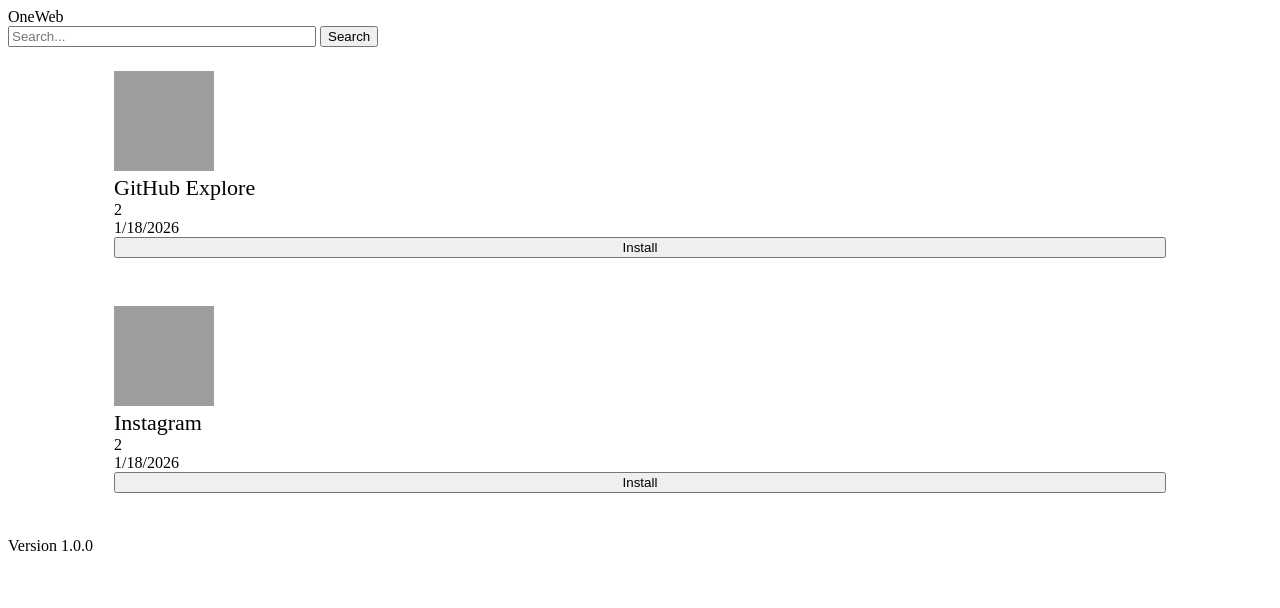
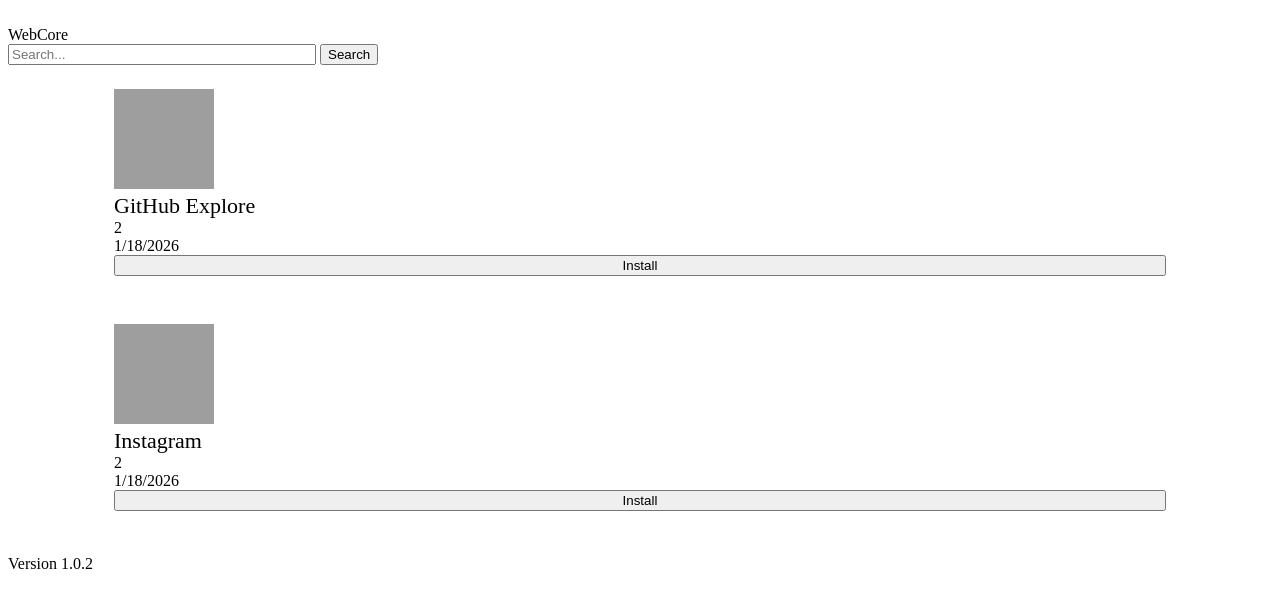
Before and after one commit to urnjoya/WebCore, a plain HTML site: page index.html in a window 1280 px wide. Drawn offline with Linux system fonts and the light colour scheme; grey boxes are pictures that could not be loaded.

Commit message:
Change title to 'WebCore' and update version
Updated the title and version in the HTML file, added cache control meta tags.

```diff
--- a/index.html
+++ b/index.html
@@ -4,15 +4,19 @@
 <head>
     <meta charset="UTF-8" />
     <meta name="viewport" content="width=device-width, initial-scale=1.0" />
-    <title>OneWeb</title>
+    <title>WebCore</title>
     <link rel="manifest" href="manifest.json">
     <meta name="theme-color" content="#0f172a">
     <link rel="stylesheet" href="style.css" />
+    <meta http-equiv="Cache-Control" content="no-store, no-cache, must-revalidate">
+    <meta http-equiv="Pragma" content="no-cache">
+    <meta http-equiv="Expires" content="0">
+
 </head>
 
 <body>
     <header>
-        <section id="lg_name" onclick="window.location.href='index.html'">OneWeb</section>
+        <section id="lg_name" onclick="window.location.href='index.html'">WebCore</section>
         <section id="searchbar">
             <input type="text" id="searchInput" placeholder="Search..." />
             <button id="searchButton">Search</button>
@@ -26,10 +30,11 @@
     </main>
     <footer>
         <section id="v">
-            Version 1.0.0
+            Version 1.0.2
         </section>
     </footer>
     <script src="app.js"></script>
 </body>
 
+
 </html>
```
